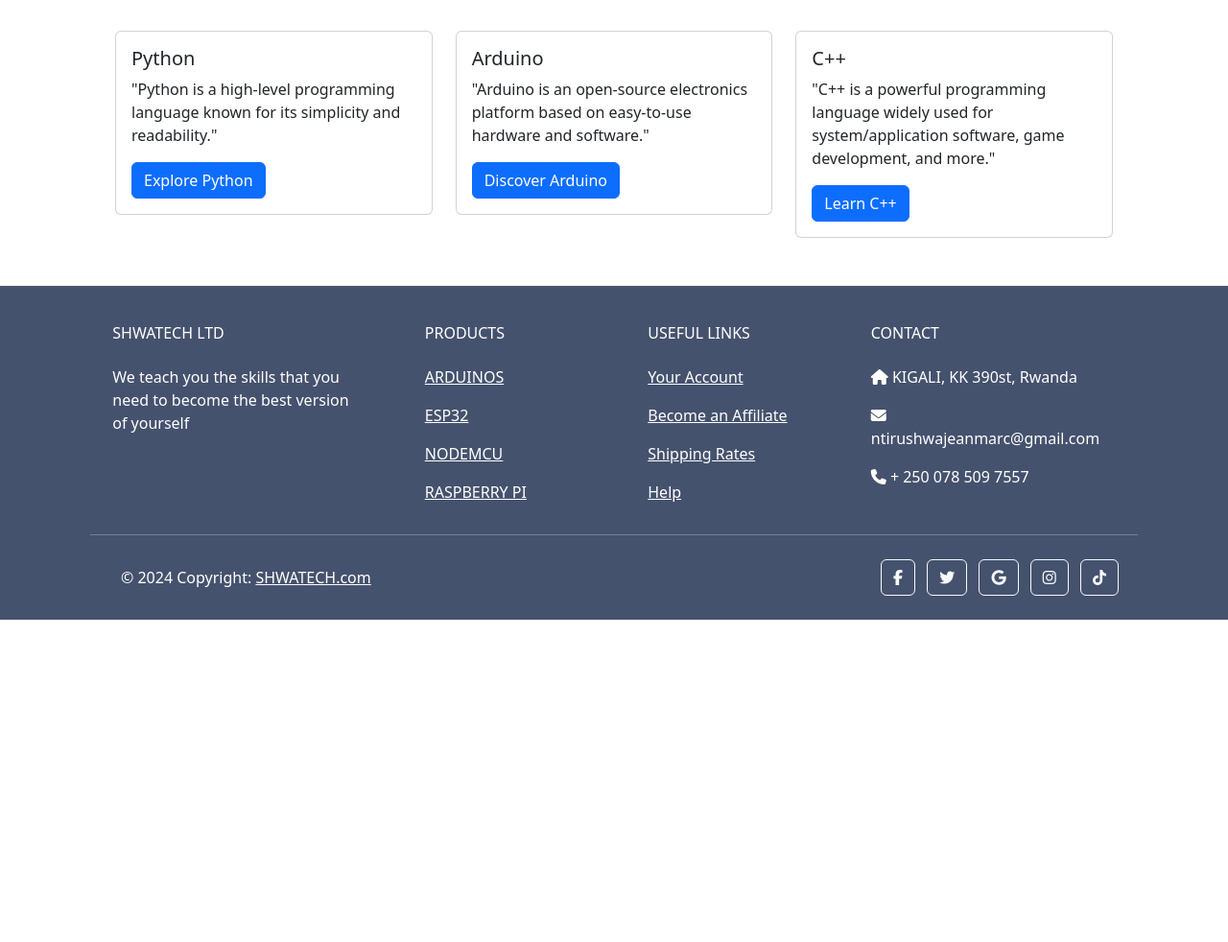
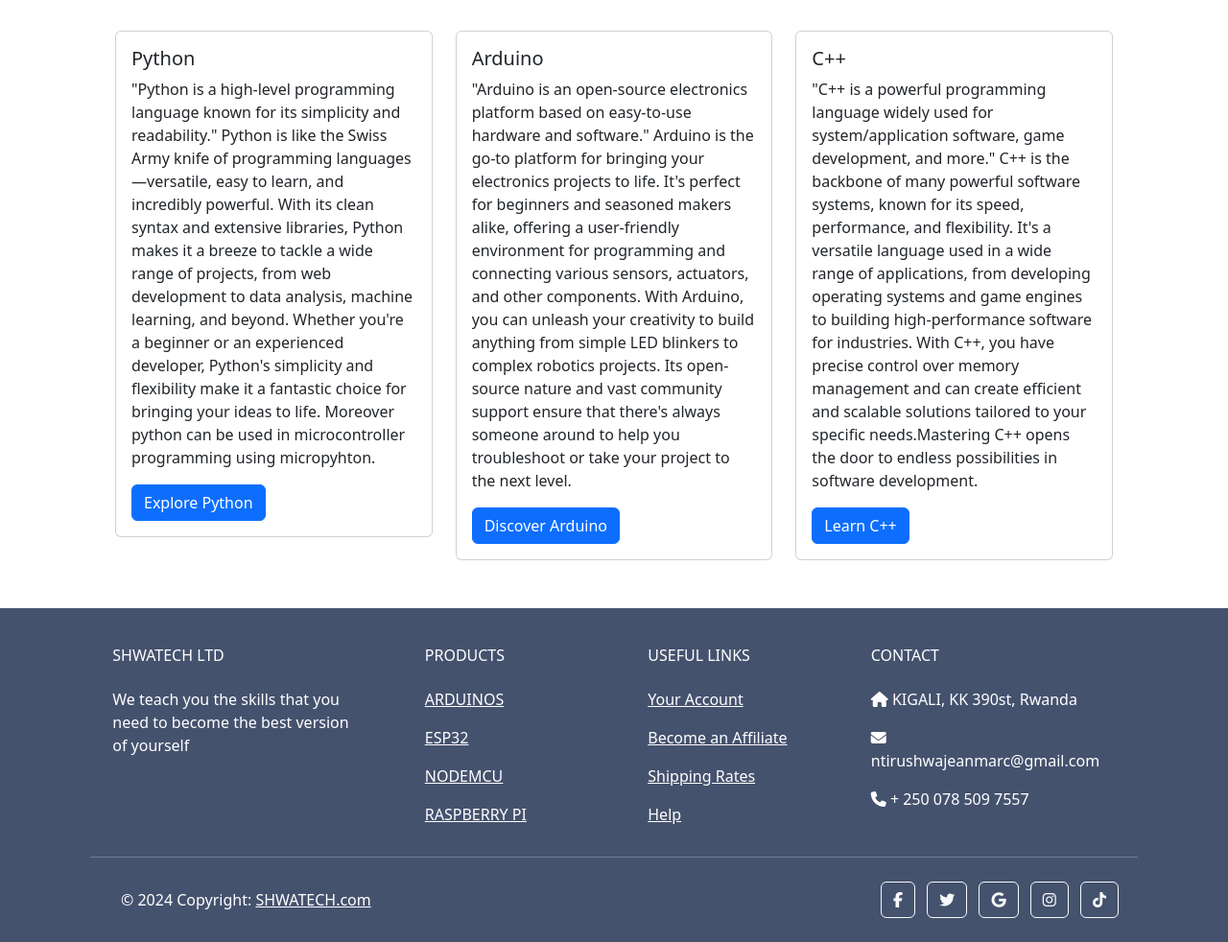
Before and after one commit to ntirushwajeanmarc/shwatech_web, a Flask app: page / in a window 1280 px wide. Shown: the part 66-1048 px from the top of the page at 96% size. Before the commit the page ends 712 px from the top, so only its background shows below. Run offline with Flask 3, Linux system fonts and the light colour scheme; some libraries are stand-ins or nearby versions.

Commit message:
new change

```diff
--- a/templates/index.html
+++ b/templates/index.html
@@ -165,7 +165,12 @@
                 <div class="card">
                     <div class="card-body">
                         <h5 class="card-title">Python</h5>
-                        <p class="card-text">"Python is a high-level programming language known for its simplicity and readability."</p>
+                        <p class="card-text">"Python is a high-level programming language known for its simplicity and readability."
+                        Python is like the Swiss Army knife of programming languages—versatile, easy to learn, and incredibly powerful.
+                        With its clean syntax and extensive libraries, Python makes it a breeze to tackle a wide range of projects, from web development to data analysis, machine learning, and beyond.
+                        Whether you're a beginner or an experienced developer, Python's simplicity and flexibility make it a fantastic choice for bringing your ideas to life.
+                        Moreover python can be used in microcontroller programming using micropyhton.
+                        </p>
                         <a href="#python" class="btn btn-primary">Explore Python</a>
                     </div>
                 </div>
@@ -174,7 +179,11 @@
                 <div class="card">
                     <div class="card-body">
                         <h5 class="card-title">Arduino</h5>
-                        <p class="card-text">"Arduino is an open-source electronics platform based on easy-to-use hardware and software."</p>
+                        <p class="card-text">"Arduino is an open-source electronics platform based on easy-to-use hardware and software."
+                          Arduino is the go-to platform for bringing your electronics projects to life.
+                          It's perfect for beginners and seasoned makers alike, offering a user-friendly environment for programming and connecting various sensors, actuators, and other components.
+                          With Arduino, you can unleash your creativity to build anything from simple LED blinkers to complex robotics projects. Its open-source nature and vast community support ensure that there's always someone around to help you troubleshoot or take your project to the next level.
+                        </p>
                         <a href="#arduino" class="btn btn-primary">Discover Arduino</a>
                     </div>
                 </div>
@@ -183,7 +192,10 @@
                 <div class="card">
                     <div class="card-body">
                         <h5 class="card-title">C++</h5>
-                        <p class="card-text">"C++ is a powerful programming language widely used for system/application software, game development, and more."</p>
+                        <p class="card-text">"C++ is a powerful programming language widely used for system/application software, game development, and more."
+                        C++ is the backbone of many powerful software systems, known for its speed, performance, and flexibility. It's a versatile language used in a wide range of applications, from developing operating systems and game engines to building high-performance software for industries.
+                        With C++, you have precise control over memory management and can create efficient and scalable solutions tailored to your specific needs.Mastering C++ opens the door to endless possibilities in software development.
+                        </p>
                         <a href="#cplusplus" class="btn btn-primary">Learn C++</a>
                     </div>
                 </div>
```
